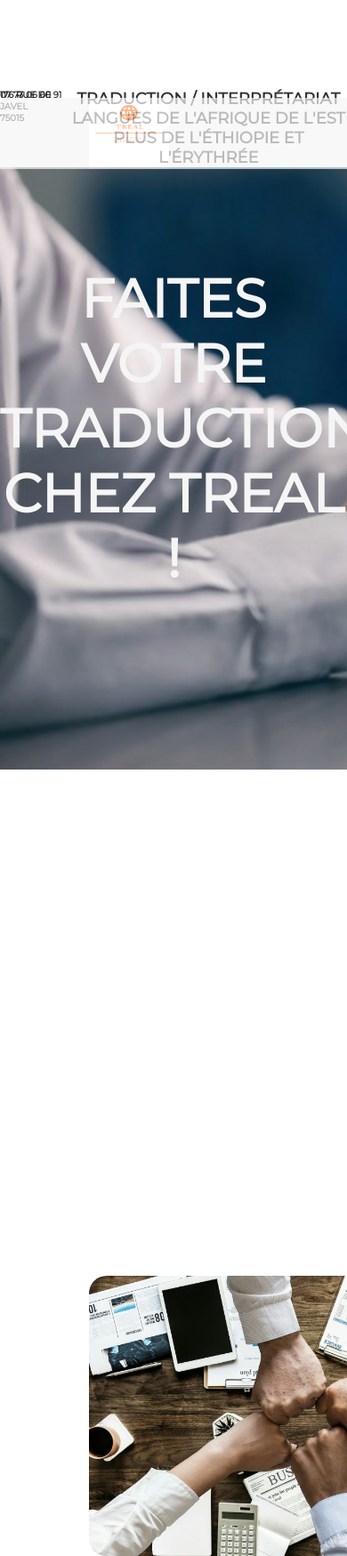
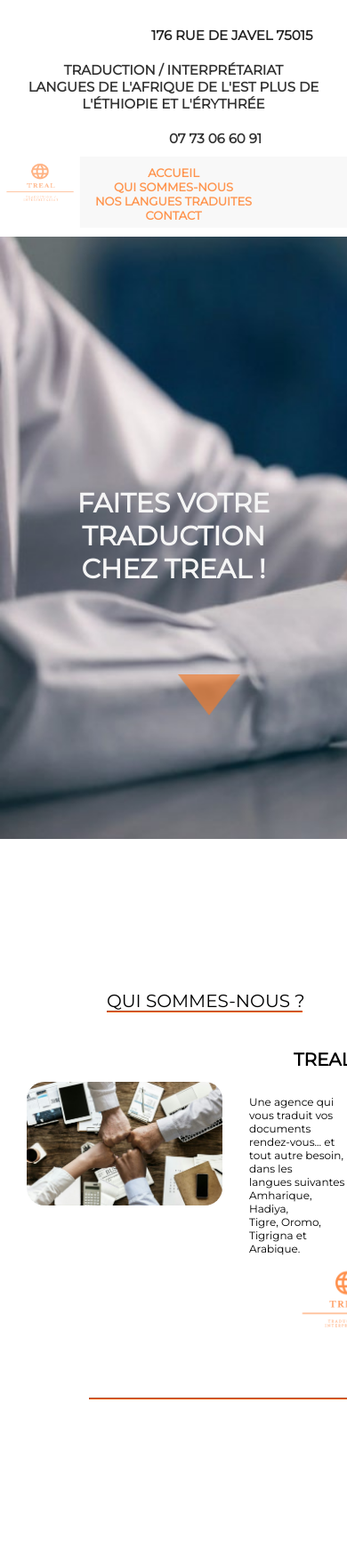
Before and after one commit to etemesgen/TREAL, a plain HTML site: page web_app/index.html in a window 390 px wide. Shown: the top 1749 px of the page at 89% size. Drawn offline with Linux system fonts and the light colour scheme.

Commit message:
reponsive in work

```diff
--- a/web_app/css/responsive.css
+++ b/web_app/css/responsive.css
@@ -32,22 +32,243 @@
   }
   /*************************************/
   #nav1 {
-    display: flex;
-    float: right;
-    font-size: 1rem;
+    display: inline-block;
+    margin-top: -2rem;
+    font-family: "Montserrat", sans-serif;
+    font-size: 1.5rem;
   }
 
   #adresse {
-    margin: 2rem 0rem 0rem 0rem;
+    margin: 5rem 0rem 0rem 17rem;
+    font-weight: bold;
+    color: rgb(49, 49, 49);
   }
 
   #slogan {
-    margin: 2rem 0rem 0rem 2rem;
-    font-size: large;
+    margin: 2rem 0rem 0rem 0rem;
+    font-size: 1.5rem;
+    font-weight: bold;
+    color: rgb(49, 49, 49);
+    text-align: center;
+  }
+
+  #slogan:hover {
+    color: #ff6600;
+    transition: 0.5s;
+  }
+
+  #tel {
+    margin: 2rem 6rem 0rem 19rem;
+  }
+
+  #nav2 {
+    margin: 5rem 0rem 0rem 0rem;
+    background-color: #f5f5f5;
+    max-width: 100%;
+    height: 8rem;
+    position: fixed;
+    opacity: 0.7;
+  }
+
+  #logo {
+    position: fixed;
+    max-width: 100%;
+    width: 9rem;
+    height: 8rem;
+    margin: 0rem 0rem 0rem 0rem;
+  }
+
+  nav {
+    overflow: hidden;
+    text-align: center;
+    font-size: 1.3rem;
+    margin: 1rem 0rem 0rem 0rem;
+    font-weight: bold;
+    font-family: "Montserrat", sans-serif;
+  }
+
+  nav li {
+    display: block;
+  }
+
+  nav a {
+    color: #ff6600;
+    padding: 0.5rem;
+  }
+
+  nav a:hover {
+    color: rgb(49, 49, 49);
+    transition: 0.5s;
+  }
+
+  #langue a {
+    font-size: 1.3rem;
+    padding: 14px 16px;
+    color: #ff6600;
+    margin: 0 auto;
+    padding: 0;
     font-weight: bold;
   }
 
-  #tel {
-    margin: 2rem 0rem 0rem 0rem;
+  #langue a:hover {
+    color: #222;
+  }
+
+  #langue #submenu {
+    display: none;
+    position: absolute;
+    min-width: 16rem;
+  }
+
+  #submenu a {
+    padding: 12px 16px;
+    display: block;
+    margin-right: 22rem;
+    font-size: 1.3rem;
+    margin-top: 1rem;
+    text-align: center;
+    background-color: #f5f5f5;
+  }
+
+  #langue:hover #submenu {
+    display: block;
+    transition: 0.5s;
+  }
+
+  /* MAIN */
+
+  #homepage {
+    max-width: 100%;
+    margin: 14rem 0rem 0rem 0rem;
+  }
+
+  #ad {
+    color: #f5f5f5;
+  }
+
+  #ad p {
+    margin: -40rem 0rem 0rem 0rem;
+    text-align: center;
+    font-size: 3rem;
+    font-weight: bold;
+    font-family: "Montserrat", sans-serif;
+  }
+
+  #arrow img {
+    max-width: 100%;
+    width: 7rem;
+    margin: 10rem 0rem 0rem 20rem;
+    opacity: 0.7;
+  }
+
+  /* Sink */
+  .hvr-sink {
+    display: inline-block;
+    vertical-align: middle;
+    -webkit-transform: perspective(1px) translateZ(0);
+    transform: perspective(1px) translateZ(0);
+    box-shadow: 0 0 1px rgba(0, 0, 0, 0);
+    -webkit-transition-duration: 0.3s;
+    transition-duration: 0.3s;
+    -webkit-transition-property: transform;
+    transition-property: transform;
+    -webkit-transition-timing-function: ease-out;
+    transition-timing-function: ease-out;
+  }
+  .hvr-sink:hover,
+  .hvr-sink:focus,
+  .hvr-sink:active {
+    -webkit-transform: translateY(8px);
+    transform: translateY(8px);
+  }
+
+  #title {
+    margin: 17rem 0rem 0rem 12rem;
+    font-size: 2rem;
+    font-family: "Montserrat", sans-serif;
+  }
+
+  #title p {
+    margin-top: -1rem;
+    font-family: "Montserrat", sans-serif;
+  }
+
+  #title hr {
+    width: 22rem;
+    margin-left: 0rem;
+    border-color: #ff6600;
+    margin-top: -0.1rem;
+  }
+
+  #us {
+    max-width: 100%;
+  }
+
+  #us img {
+    width: 22rem;
+    border-radius: 2rem;
+    margin: 6rem 0rem 0rem 3rem;
+  }
+
+  #us h1 {
+    font-size: 2rem;
+    margin: -18rem 0rem 0rem 33rem;
+    font-family: "Montserrat", sans-serif;
+    font-weight: bold;
+  }
+
+  #us p {
+    margin: 1rem 0rem 0rem 28rem;
+    font-size: 1.2rem;
+    font-family: "Montserrat", sans-serif;
+  }
+
+  #logo3 img {
+    max-width: 100%;
+    width: 12rem;
+    margin: -3rem 0rem 0rem 33rem;
+  }
+
+  #target2 {
+    width: 30rem;
+    margin-top: 3rem;
+    margin-left: 10rem;
+  }
+
+  #langue_ethiopie p {
+    font-size: 2rem;
+    margin: 20rem 0rem 0rem 2rem;
+    font-weight: bold;
+    font-family: "Montserrat", sans-serif;
+  }
+
+  #langue_ethiopie img {
+    max-width: 100%;
+    width: 4rem;
+    margin: -2.5rem 0rem 2rem 40rem;
+    border-radius: 2rem;
+  }
+
+  #liste_langue {
+    border: 1rem solid #222;
+  }
+
+  #amhara {
+    color: #f5f5f5;
+    background-color: #222;
+  }
+
+  #amhara img {
+    max-width: 100%;
+    width: 4rem;
+    margin: 4rem 0rem 10rem 4rem;
+    border-radius: 2rem;
+  }
+
+  #amhara p {
+    font-size: 1.5rem;
+    margin: -7rem 0rem 0rem 0rem;
+    text-align: center;
+    font-family: "Montserrat", sans-serif;
   }
 }
--- a/web_app/css/style.css
+++ b/web_app/css/style.css
@@ -111,7 +111,7 @@ nav a:hover {
 }
 
 #langue a {
-  font-size: 16px;
+  font-size: 1.6rem;
   padding: 14px 16px;
   color: #ff6600;
   margin: 0 auto;
```
